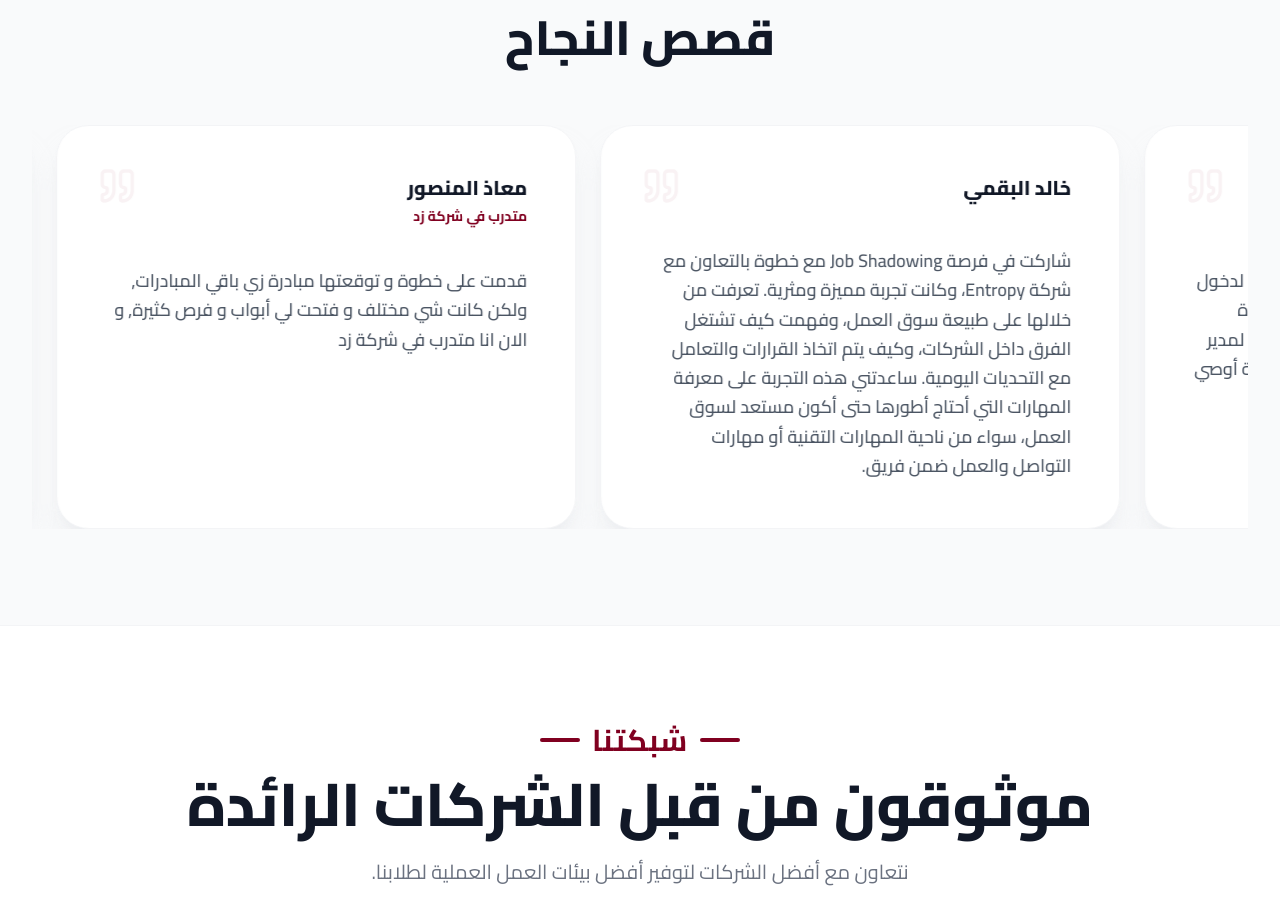
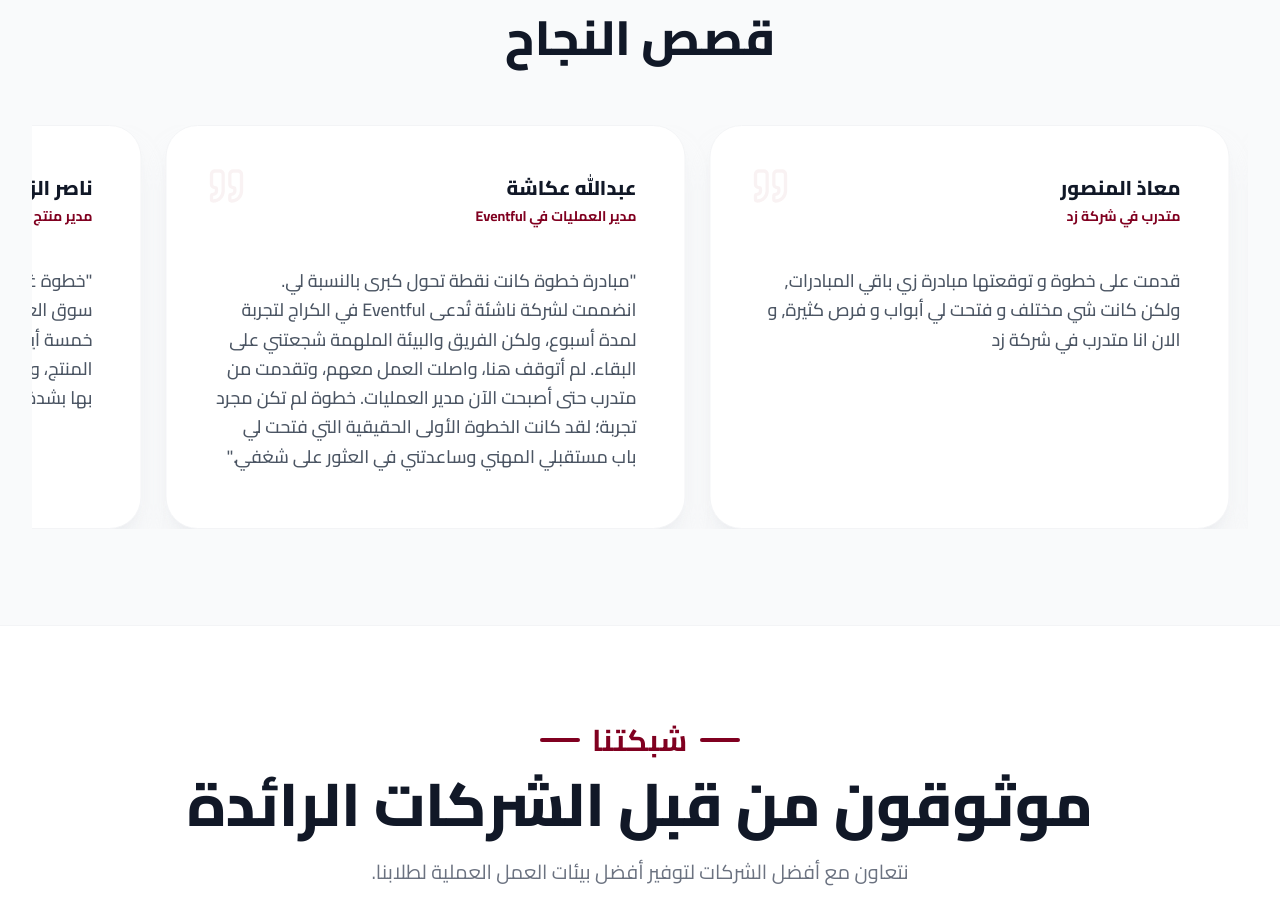
Before and after one commit to KhotwaInitiative/khotwawebsitevercel, a Next.js app: page / in a window 1280 px wide. Shown: the part 3041-3963 px from the top of the page. Built offline with nearby package versions, Linux system fonts and the light colour scheme.

Commit message:
add pausing

```diff
--- a/components/Testimonials.tsx
+++ b/components/Testimonials.tsx
@@ -3,6 +3,7 @@
 import { Quote } from "lucide-react";
 import { useLanguage } from "./LanguageProvider";
 import testimonialsData from "../data/testimonials.json";
+import { useEffect, useState } from "react";
 
 type Testimonial = {
   name: string;
@@ -12,14 +13,54 @@ type Testimonial = {
 
 export default function Testimonials() {
   const { lang, t } = useLanguage();
+  const stories = (testimonialsData[lang as keyof typeof testimonialsData] || []) as Testimonial[];
 
-  // Guard against undefined lang on initial render
-  const stories = (testimonialsData[lang as keyof typeof testimonialsData] || []) as Testimonial[];
+  // Start at the beginning of the second set to allow infinite looping
+  const [currentIndex, setCurrentIndex] = useState(stories.length || 0);
+  const [isTransitioning, setIsTransitioning] = useState(false);
+
+  // Initialize index securely after hydration
+  useEffect(() => {
+    if (stories.length > 0) {
+      setCurrentIndex(stories.length);
+    }
+  }, [stories.length]);
+
+  // Handle the 3-second pause and slide
+  useEffect(() => {
+    if (!stories.length) return;
+
+    const timer = setInterval(() => {
+      setIsTransitioning(true);
+      setCurrentIndex((prev) => prev + 1);
+    }, 3000);
+
+    return () => clearInterval(timer);
+  }, [stories.length]);
+
+  // Handle the silent reset for the infinite illusion
+  useEffect(() => {
+    if (!stories.length) return;
+
+    // When it reaches the exact end of the middle set
+    if (currentIndex === stories.length * 2) {
+      const timeout = setTimeout(() => {
+        setIsTransitioning(false); // Turn off CSS transition
+        setCurrentIndex(stories.length); // Instantly snap back to the start of the middle set
+      }, 700); // This MUST match the duration-700 in the CSS transition below
+
+      return () => clearTimeout(timeout);
+    }
+  }, [currentIndex, stories.length]);
 
   if (!stories.length) return null;
 
-  // 3 clones is enough for a wide screen; the Double-Track loop handles the rest.
-  const safeStories = [...stories, ...stories, ...stories];
+  // Render exactly 3 identical sets: [Prev, Current, Next]
+  const carouselStories = [...stories, ...stories, ...stories];
+
+  // RTL layouts must translate in the positive direction to slide correctly
+  const isRTL = lang === "ar";
+  const directionMultiplier = isRTL ? 1 : -1;
 
   return (
     <section className="py-24 bg-gray-50 relative">
@@ -39,13 +80,17 @@ export default function Testimonials() {
           </h3>
         </div>
 
-        {/* The Double-Track Marquee Wrapper */}
-        <div className="flex overflow-hidden text-start">
-
-          {/* TRACK 1 */}
-          <div className="testimonials-marquee-track shrink-0">
-            {safeStories.map((story, index) => (
-              <div key={`t1-${story.name}-${index}`} className="w-[min(88vw,34rem)] shrink-0 px-2 sm:px-3">
+        <div className="overflow-hidden text-start">
+          {/* Transition wrapper */}
+          <div
+            className="flex w-max"
+            style={{
+              transform: `translateX(calc(${currentIndex} * ${directionMultiplier} * min(88vw, 34rem)))`,
+              transition: isTransitioning ? "transform 700ms cubic-bezier(0.4, 0, 0.2, 1)" : "none"
+            }}
+          >
+            {carouselStories.map((story, index) => (
+              <div key={`story-${index}`} className="w-[min(88vw,34rem)] shrink-0 px-2 sm:px-3">
                 <div className="h-full bg-white p-10 lg:p-12 rounded-[2rem] shadow-xl shadow-gray-200/50 border border-gray-100 relative group hover:-translate-y-2 transition duration-500">
                   <div className="absolute top-10 end-10 text-brand/5 group-hover:text-brand/20 transition duration-300">
                     <Quote className={`w-10 h-10 ${lang === "ar" ? "" : "rotate-180"}`} />
@@ -63,29 +108,6 @@ export default function Testimonials() {
               </div>
             ))}
           </div>
-
-          {/* TRACK 2 (Identical Clone for seamless looping) */}
-          <div className="testimonials-marquee-track shrink-0" aria-hidden="true">
-            {safeStories.map((story, index) => (
-              <div key={`t2-${story.name}-${index}`} className="w-[min(88vw,34rem)] shrink-0 px-2 sm:px-3">
-                <div className="h-full bg-white p-10 lg:p-12 rounded-[2rem] shadow-xl shadow-gray-200/50 border border-gray-100 relative group hover:-translate-y-2 transition duration-500">
-                  <div className="absolute top-10 end-10 text-brand/5 group-hover:text-brand/20 transition duration-300">
-                    <Quote className={`w-10 h-10 ${lang === "ar" ? "" : "rotate-180"}`} />
-                  </div>
-                  <div className="flex items-center gap-5 mb-10 relative z-10">
-                    <div>
-                      <h4 className="font-extrabold text-gray-900 text-xl">{story.name}</h4>
-                      <p className="text-brand font-bold text-sm mt-1">{story.role}</p>
-                    </div>
-                  </div>
-                  <p className="text-gray-600 leading-relaxed text-lg relative z-10 font-medium">
-                    {story.text}
-                  </p>
-                </div>
-              </div>
-            ))}
-          </div>
-
         </div>
       </div>
     </section>
```
